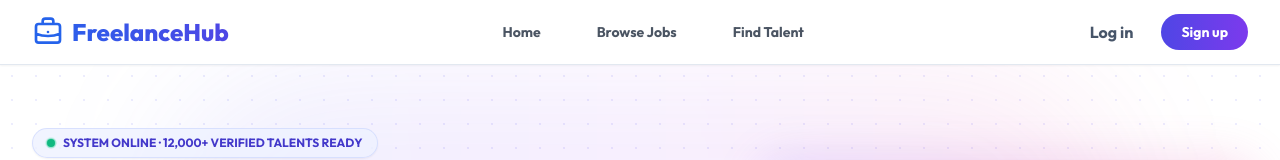
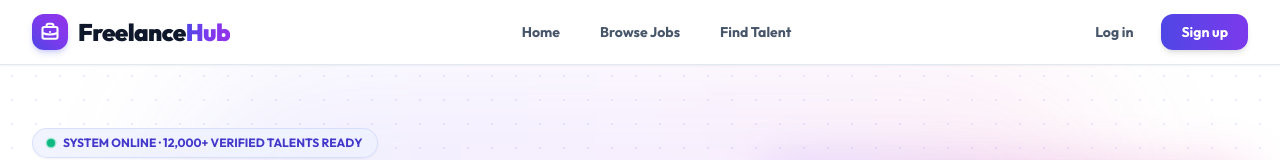
Before and after one commit to MaryamKhan15/FreelancerHub, a React (Vite) app: page / in a window 1280 px wide. Shown: the top 160 px of the page. Built offline with nearby package versions, Linux system fonts and the light colour scheme; no server answers.

Commit message:
style: Match Navbar logo, gradient, typography, and badges to the unified Indigo-Violet SaaS theme

```diff
--- a/src/components/Navbar.jsx
+++ b/src/components/Navbar.jsx
@@ -33,42 +33,46 @@ export default function Navbar() {
 
           {/* Logo */}
           <div className="flex-shrink-0 flex items-center">
-            <Link to="/" onClick={() => setIsMobileMenuOpen(false)} className="text-2xl font-extrabold bg-clip-text text-transparent bg-gradient-to-r from-blue-600 to-indigo-600 flex items-center gap-2">
-              <svg className="w-8 h-8 text-blue-600" fill="none" stroke="currentColor" viewBox="0 0 24 24" xmlns="http://www.w3.org/2000/svg">
-                <path strokeLinecap="round" strokeLinejoin="round" strokeWidth={2} d="M21 13.255A23.931 23.931 0 0112 15c-3.183 0-6.22-.62-9-1.745M16 6V4a2 2 0 00-2-2h-4a2 2 0 00-2 2v2m4 6h.01M5 20h14a2 2 0 002-2V8a2 2 0 00-2-2H5a2 2 0 00-2 2v10a2 2 0 002 2z" />
-              </svg>
-              FreelanceHub
+            <Link to="/" onClick={() => setIsMobileMenuOpen(false)} className="flex items-center gap-2.5 group">
+              <div className="w-9 h-9 rounded-xl bg-gradient-to-tr from-indigo-600 via-violet-600 to-purple-600 flex items-center justify-center text-white shadow-md shadow-indigo-500/25 group-hover:scale-105 transition-transform">
+                <svg className="w-5 h-5 text-white" fill="none" stroke="currentColor" viewBox="0 0 24 24" xmlns="http://www.w3.org/2000/svg">
+                  <path strokeLinecap="round" strokeLinejoin="round" strokeWidth={2.5} d="M21 13.255A23.931 23.931 0 0112 15c-3.183 0-6.22-.62-9-1.745M16 6V4a2 2 0 00-2-2h-4a2 2 0 00-2 2v2m4 6h.01M5 20h14a2 2 0 002-2V8a2 2 0 00-2-2H5a2 2 0 00-2 2v10a2 2 0 002 2z" />
+                </svg>
+              </div>
+              <span className="text-2xl font-black tracking-tight text-slate-900">
+                Freelance<span className="text-transparent bg-clip-text bg-gradient-to-r from-indigo-600 via-violet-600 to-purple-600">Hub</span>
+              </span>
             </Link>
           </div>
 
           {/* Desktop Nav Links */}
-          <nav className="hidden md:flex space-x-8">
-            <Link to="/" className="text-gray-600 hover:text-indigo-600 px-3 py-2 text-sm font-bold transition-colors">Home</Link>
-            <Link to="/jobs" className="text-gray-600 hover:text-indigo-600 px-3 py-2 text-sm font-bold transition-colors">Browse Jobs</Link>
-            <Link to="/freelancers" className="text-gray-600 hover:text-indigo-600 px-3 py-2 text-sm font-bold transition-colors">Find Talent</Link>
+          <nav className="hidden md:flex items-center space-x-8">
+            <Link to="/" className="text-slate-600 hover:text-indigo-600 px-1 py-2 text-sm font-bold transition-colors">Home</Link>
+            <Link to="/jobs" className="text-slate-600 hover:text-indigo-600 px-1 py-2 text-sm font-bold transition-colors">Browse Jobs</Link>
+            <Link to="/freelancers" className="text-slate-600 hover:text-indigo-600 px-1 py-2 text-sm font-bold transition-colors">Find Talent</Link>
           </nav>
 
           {/* Desktop Auth Buttons */}
           <div className="hidden md:flex items-center space-x-4">
             {currentUser ? (
-              <div className="flex items-center gap-4">
-                <Link to="/dashboard" className="text-slate-700 font-bold hover:text-indigo-600 flex items-center gap-2 transition-colors">
-                  <div className="w-8 h-8 rounded-full bg-indigo-100 text-indigo-600 flex items-center justify-center font-extrabold">
+              <div className="flex items-center gap-3">
+                <Link to="/dashboard" className="text-slate-700 font-bold hover:text-indigo-600 flex items-center gap-2.5 transition-colors">
+                  <div className="w-8 h-8 rounded-xl bg-gradient-to-br from-indigo-600 to-violet-600 text-white flex items-center justify-center font-black text-xs shadow-sm">
                     {userData?.displayName ? userData.displayName.charAt(0).toUpperCase() : 'U'}
                   </div>
-                  Dashboard
+                  <span className="text-sm font-bold">Dashboard</span>
                 </Link>
                 <button
                   onClick={handleLogout}
-                  className="text-sm font-bold text-rose-600 hover:text-rose-700 hover:bg-rose-50 px-3 py-1.5 rounded-lg transition-colors"
+                  className="text-xs font-bold text-rose-600 hover:text-rose-700 hover:bg-rose-50 px-3 py-1.5 rounded-lg transition-colors border border-rose-100"
                 >
                   Logout
                 </button>
               </div>
             ) : (
               <>
-                <Link to="/login" className="text-slate-600 hover:text-slate-900 font-bold px-3 py-2 transition-colors">Log in</Link>
-                <Link to="/register" className="bg-gradient-to-r from-indigo-600 to-violet-600 text-white px-5 py-2 rounded-full text-sm font-bold hover:shadow-lg hover:shadow-indigo-200 hover:scale-105 transition-all duration-200">
+                <Link to="/login" className="text-slate-600 hover:text-slate-900 font-bold text-sm px-3 py-2 transition-colors">Log in</Link>
+                <Link to="/register" className="bg-gradient-to-r from-indigo-600 to-violet-600 text-white px-5 py-2 rounded-xl text-sm font-bold hover:shadow-lg hover:shadow-indigo-200 hover:scale-105 transition-all duration-200 shadow-md">
                   Sign up
                 </Link>
               </>
```
